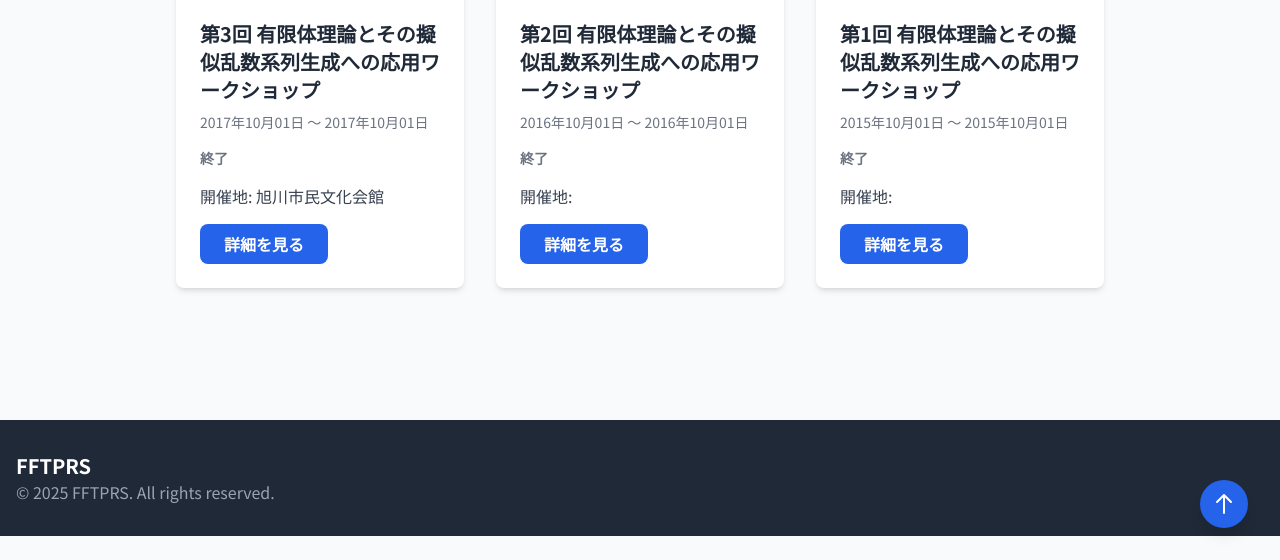
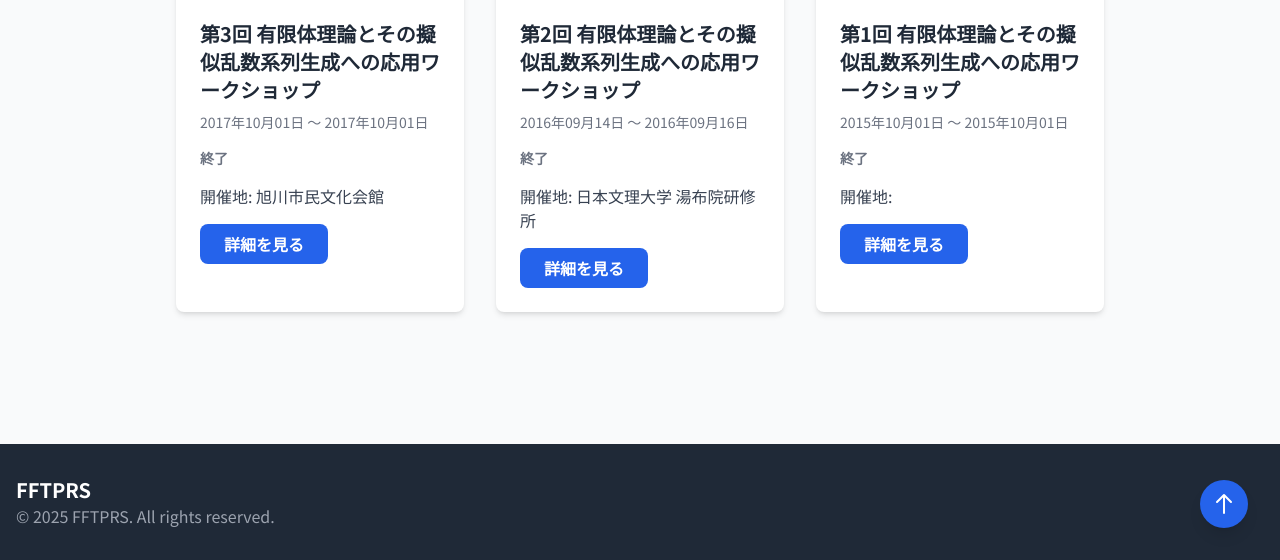
Before and after one commit to ko-max-123/site, a Jekyll site: the page built from pages/workshops.html, in a window 1280 px wide and 900 px high, scrolled down 1764 px, cut to the strip 340-900 px from the top of the window. Built offline with Jekyll 4.4.1, drawn with Linux system fonts in a browser that asks for light colours; nearby versions of some CDN libraries; before the commit the page ends 2640 px from its top, so only the background shows below that.

Commit message:
URLを修正している

```diff
--- a/_data/workshops.yml
+++ b/_data/workshops.yml
@@ -69,11 +69,11 @@
   location: "旭川市民文化会館"
 
 - title: "第2回 有限体理論とその擬似乱数系列生成への応用ワークショップ"
-  start_date: 2016-10-01
-  end_date: 2016-10-01
-  url: "#"
+  start_date: 2016-09-14
+  end_date: 2016-09-16
+  url: "/site/pages/workshop2/"
   status: "終了"
-  location: ""
+  location: "日本文理大学 湯布院研修所"
 
 - title: "第1回 有限体理論とその擬似乱数系列生成への応用ワークショップ"
   start_date: 2015-10-01
```
